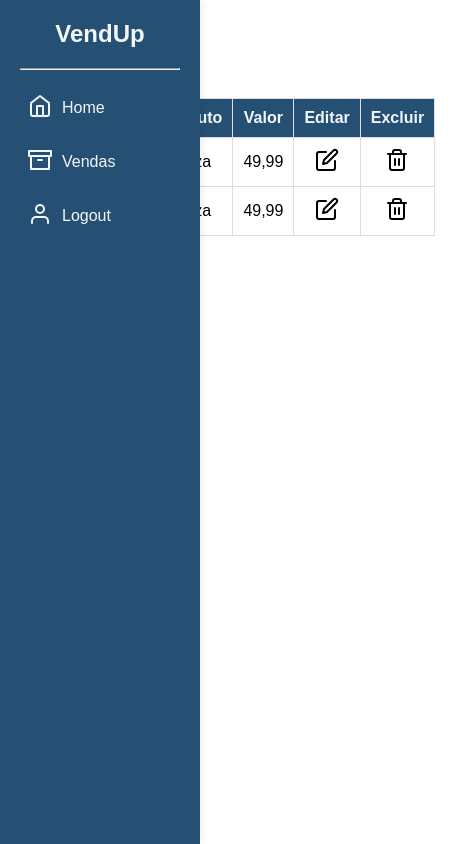
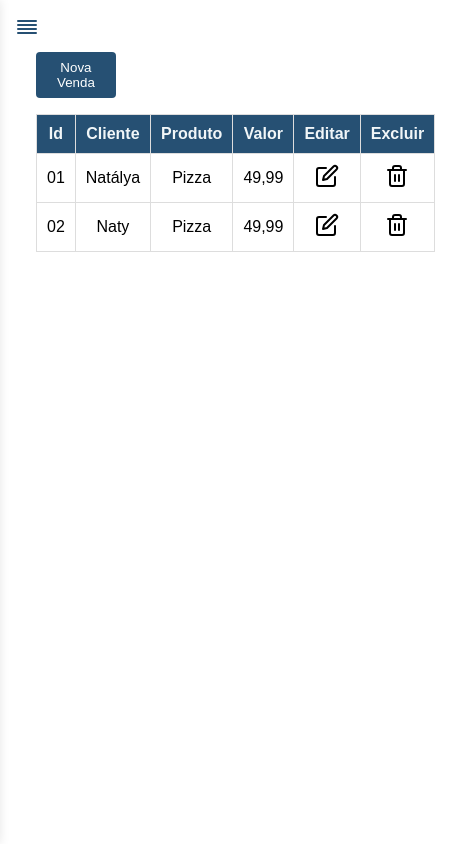
Before and after one commit to NatalyaNunes/projetoVendas, a React (Create React App) app: page /home in a window 390 px wide. Shown: the whole page, 471 px wide, since content can reach past the window. Built offline with nearby package versions, Linux system fonts and the light colour scheme.

Commit message:
ajustes Layout Sidebar

```diff
--- a/src/components/Layout.js
+++ b/src/components/Layout.js
@@ -1,15 +1,43 @@
-import React from "react";
+import React, { useState } from "react";
 import SideBar from "./SideBar";
 
 const Layout = ({ children }) => {
-    return(
-        <div style={{ display: 'flex' }}>
-            <SideBar/>
-            <div style={{ marginleft: '200px', padding:'20px', width:'100%' }}>
-                {children}
-            </div>
-        </div>
-    );
+  const [sidebarOpen, setSidebarOpen] = useState(false);
+
+  const toggleSidebar = () => {
+    setSidebarOpen(!sidebarOpen);
+  };
+
+  return (
+    <div style={{ display: "flex" }}>
+      <div
+        class={`menu-toggle ${sidebarOpen ? "open" : "closed"}`}
+        onClick={toggleSidebar}
+      >
+        <i>
+          <svg
+            xmlns="http://www.w3.org/2000/svg"
+            width="24"
+            height="24"
+            viewBox="0 0 24 24"
+            fill="none"
+            stroke="currentColor"
+            stroke-width="2"
+            stroke-linecap="round"
+            stroke-linejoin="round"
+            class="feather feather-align-justify"
+          >
+            <line x1="21" y1="10" x2="3" y2="10"></line>
+            <line x1="21" y1="6" x2="3" y2="6"></line>
+            <line x1="21" y1="14" x2="3" y2="14"></line>
+            <line x1="21" y1="18" x2="3" y2="18"></line>
+          </svg>
+        </i>
+      </div>
+      <SideBar isOpen={sidebarOpen} />
+      <div class="main-content mt">{children}</div>
+    </div>
+  );
 };
 
 export default Layout;
--- a/src/components/SideBar.js
+++ b/src/components/SideBar.js
@@ -1,14 +1,16 @@
-function SideBar() {
+import React from 'react';
+
+const SideBar = ({ isOpen }) => {
   return (
     <main>
-      <div class="sidebar">
-        <nav class="mb">
-          <h2 class="text-ligth">VendUp</h2>
+      <div className={`sidebar ${isOpen ? 'open' : ''}`}>
+        <nav className="mb">
+          <h2 className="text-ligth">VendUp</h2>
         </nav>
-        <hr/>
-        <div class="mt">
+        <hr />
+        <div className="mt">
           <a href="#">
-            <div class="butsidebar">
+            <div className="butsidebar">
               <i>
                 <svg
                   xmlns="http://www.w3.org/2000/svg"
@@ -20,7 +22,7 @@ function SideBar() {
                   stroke-width="2"
                   stroke-linecap="round"
                   stroke-linejoin="round"
-                  class="feather feather-home"
+                  className="feather feather-home"
                 >
                   <path d="M3 9l9-7 9 7v11a2 2 0 0 1-2 2H5a2 2 0 0 1-2-2z"></path>
                   <polyline points="9 22 9 12 15 12 15 22"></polyline>
@@ -30,7 +32,7 @@ function SideBar() {
             </div>
           </a>
           <a href="#">
-            <div class="butsidebar">
+            <div className="butsidebar">
               <i>
                 <svg
                   xmlns="http://www.w3.org/2000/svg"
@@ -42,7 +44,7 @@ function SideBar() {
                   stroke-width="2"
                   stroke-linecap="round"
                   stroke-linejoin="round"
-                  class="feather feather-archive"
+                  className="feather feather-archive"
                 >
                   <polyline points="21 8 21 21 3 21 3 8"></polyline>
                   <rect x="1" y="3" width="22" height="5"></rect>
@@ -54,7 +56,7 @@ function SideBar() {
           </a>
 
           <a href="#">
-            <div class="butsidebar">
+            <div className="butsidebar">
               <i>
                 <svg
                   xmlns="http://www.w3.org/2000/svg"
@@ -66,7 +68,7 @@ function SideBar() {
                   stroke-width="2"
                   stroke-linecap="round"
                   stroke-linejoin="round"
-                  class="feather feather-user"
+                  className="feather feather-user"
                 >
                   <path d="M20 21v-2a4 4 0 0 0-4-4H8a4 4 0 0 0-4 4v2"></path>
                   <circle cx="12" cy="7" r="4"></circle>
@@ -79,6 +81,6 @@ function SideBar() {
       </div>
     </main>
   );
-}
+};
 
 export default SideBar;
--- a/src/components/forms/Cadastro.js
+++ b/src/components/forms/Cadastro.js
@@ -1,5 +1,9 @@
+import React from "react";
+import Layout from "../Layout";
+
 function Cadastro() {
   return (
+    <Layout>
     <main class="forms">
       <div>
         <h3 class="mb">Cadastrar venda</h3>
@@ -25,7 +29,7 @@ function Cadastro() {
         </div>
       </form>
     </main>
+    </Layout>
   );
 }
-
 export default Cadastro;
--- a/src/index.css
+++ b/src/index.css
@@ -61,10 +61,10 @@ a {
   background-color: var(--pj-ligth);
   padding: 2rem;
   border-radius: 8px;
-
   box-shadow: 0 4px 8px rgba(0, 0, 0, 0.1);
   width: 100%;
   max-width: 400px;
+
 }
 
 /*style inputs*/
@@ -84,6 +84,7 @@ a {
   padding: 0.5rem;
   border: 1px solid #ccc;
   border-radius: 4px;
+  background-color: var(--pj-ligth);
   margin-top: 0.25rem; /* Para dar um pequeno espaço entre o input e o label */
 }
 
@@ -228,3 +229,49 @@ table tr:hover td {
 .mr {
   margin-right: 1rem;
 }
+
+/* Media para telas menores que 768px */
+@media (max-width: 768px) {
+  .sidebar {
+    position: fixed;
+    width: 200px;
+    transform: translateX(-100%);
+    transition: transform 0.3s ease;
+  }
+
+  .sidebar.open {
+    transform: translateX(0);
+  }
+
+  .menu-toggle {
+    display: block;
+    position: absolute;
+    top: 15px;
+    left: 15px;
+    cursor: pointer;
+    z-index: 1000;
+    font-size: 24px;
+    color: var(--pj-ligth);
+  }
+
+  .menu-toggle.closed {
+    color: var(--pj-blue); /* Cor azul quando o sidebar está fechado */
+  }
+
+  .main-content {
+    margin-left: 0;
+    padding: 20px;
+    transition: margin-left 0.3s ease;
+  }
+}
+
+/* Media query para telas maiores que 768px */
+@media (min-width: 769px) {
+  .menu-toggle {
+    display: none;
+  }
+
+  .main-content {
+    margin-left: 200px;
+  }
+}
```
Also changed, not shown: src/icons/align-justify.svg (added).
